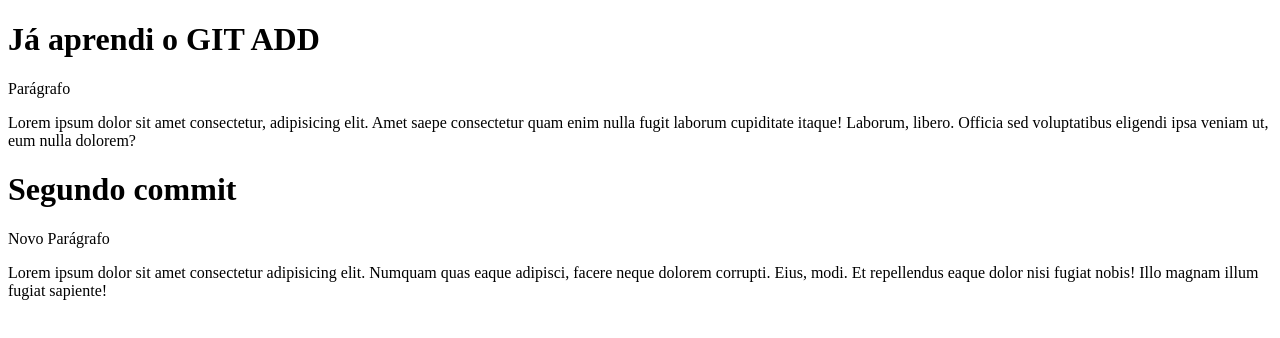
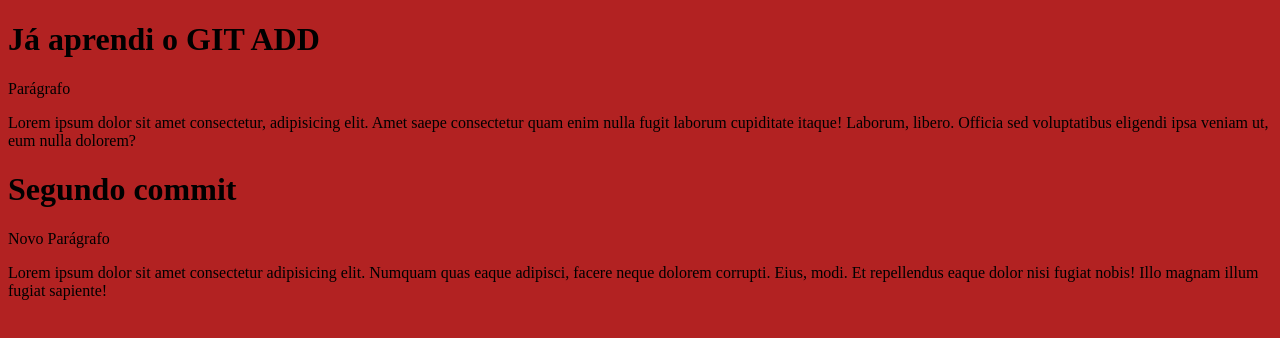
Before and after one commit to LPianco/Primeirorepo, a plain HTML site: page index.HTML in a window 1280 px wide. Drawn offline with Linux system fonts and the light colour scheme.

Commit message:
adicionando o css ao site

```diff
--- /dev/null
+++ b/CSS/estilo.css
@@ -0,0 +1,3 @@
+body{
+    background-color: firebrick;
+}
--- a/index.HTML
+++ b/index.HTML
@@ -4,6 +4,7 @@
     <meta charset="UTF-8">
     <meta name="viewport" content="width=device-width, initial-scale=1.0">
     <title>GIT</title>
+    <link rel="stylesheet" href="CSS/estilo.css">
 </head>
 <body>
     <h1> Já aprendi o GIT ADD</h1>
@@ -12,5 +13,6 @@
     <h1> Segundo commit</h1>
     <p> Novo Parágrafo</p>
     <p>Lorem ipsum dolor sit amet consectetur adipisicing elit. Numquam quas eaque adipisci, facere neque dolorem corrupti. Eius, modi. Et repellendus eaque dolor nisi fugiat nobis! Illo magnam illum fugiat sapiente!</p>
+
 </body>
 </html>
```
